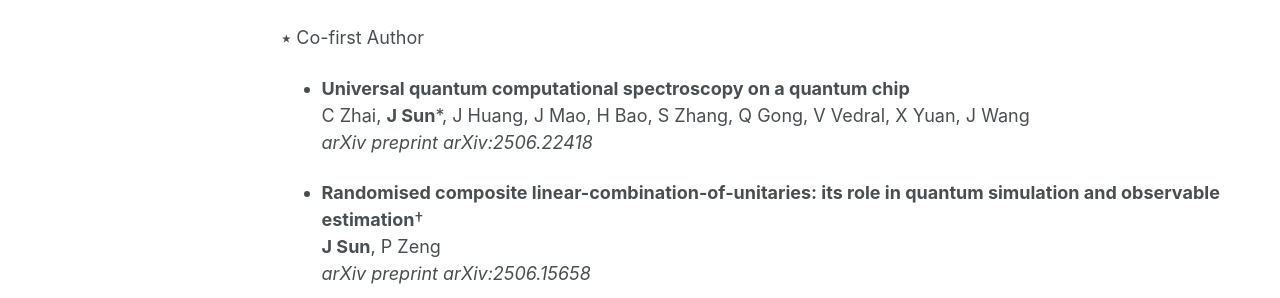
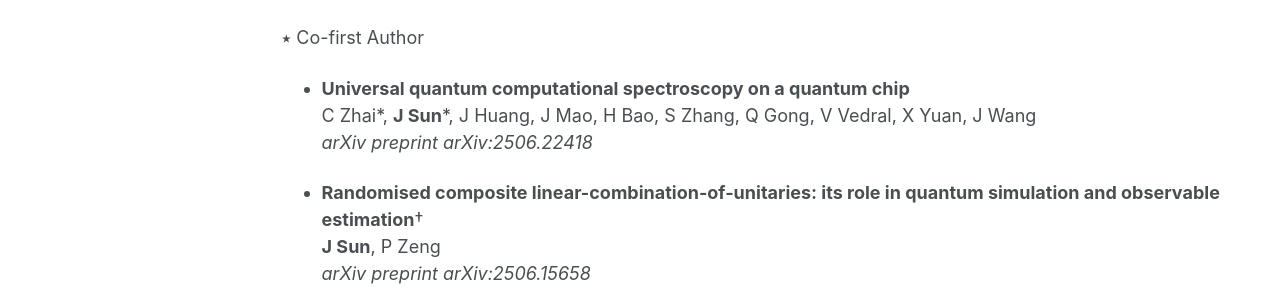
Before and after one commit to jinzhao-sun/jinzhao-sun.github.io, a Jekyll site: the page built from _pages/publications.md, in a window 1280 px wide and 900 px high. Shown: the part 320-618 px from the top of the window. Built offline with Jekyll 4.4.1, drawn with Linux system fonts in a browser that asks for light colours.

```diff
--- a/_pages/publications.md
+++ b/_pages/publications.md
@@ -19,7 +19,7 @@ Find descriptions of my research works under **[Research](research.md)**.
 ⭑ Co-first Author
 
 - **Universal quantum computational spectroscopy on a quantum chip**<br>
-  C Zhai, **J Sun**\*, J Huang, J Mao, H Bao, S Zhang, Q Gong, V Vedral, X Yuan, J Wang<br>
+  C Zhai\*, **J Sun**\*, J Huang, J Mao, H Bao, S Zhang, Q Gong, V Vedral, X Yuan, J Wang<br>
   *arXiv preprint arXiv:2506.22418*
 
 - **Randomised composite linear-combination-of-unitaries: its role in quantum simulation and observable estimation**†<br>
```
